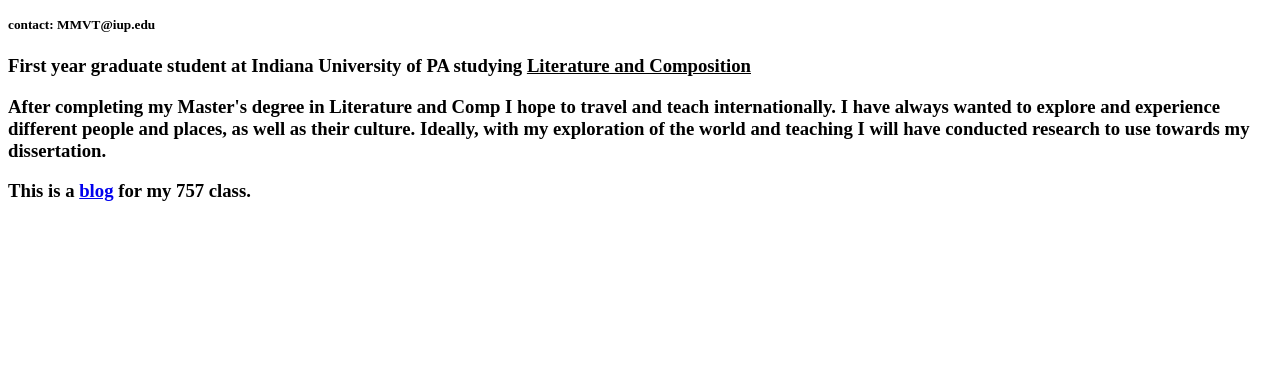
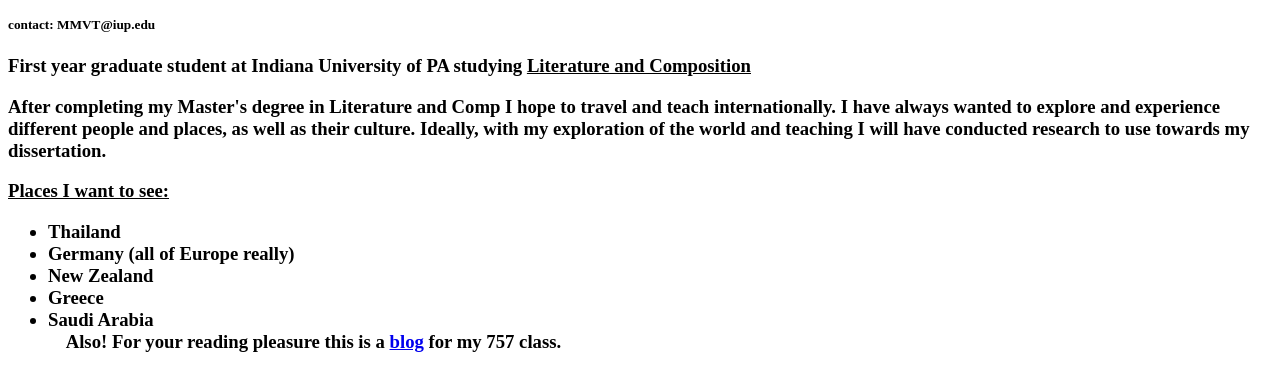
Before and after one commit to ChelsCarter0812/ChelsCarter0812.github.io, a plain HTML site: page index.html in a window 1280 px wide. Shown: the part 222-612 px from the top of the page. Drawn offline with Linux system fonts and the light colour scheme.

Commit message:
Update index.html

```diff
--- a/index.html
+++ b/index.html
@@ -10,11 +10,17 @@
 </head>
 <body>
 <h3> First year graduate student at Indiana University of PA studying <u> Literature and Composition </u>
-<p>After completing my Master's degree in Literature and Comp I hope to travel and teach internationally. I have always wanted
- to explore and experience different people and places, as well as their culture. Ideally, with my exploration of the world and teaching
- I will have conducted research to use towards my dissertation. </p>
+<p>After completing my Master's degree in Literature and Comp I hope to travel and teach internationally. I have always wanted to explore and experience different people and places, as well as their culture. Ideally, with my exploration of the world and teaching I will have conducted research to use towards my dissertation. </p>
+<p><u>Places I want to see:</u></p>
+<ul><li>Thailand </li>
+<li> Germany  (all of Europe really) </li>
+<li>New Zealand</li>
+<li>Greece</li>
+<li>Saudi Arabia</li>
 
- This is a <a href ="https://digitalchelsplushumanity.wordpress.com">blog</a> for my 757 class. </a>
+&nbsp;
+&nbsp;
+Also! For your reading pleasure this is a <a href ="https://digitalchelsplushumanity.wordpress.com">blog</a> for my 757 class. </a>
 
 
 
```
